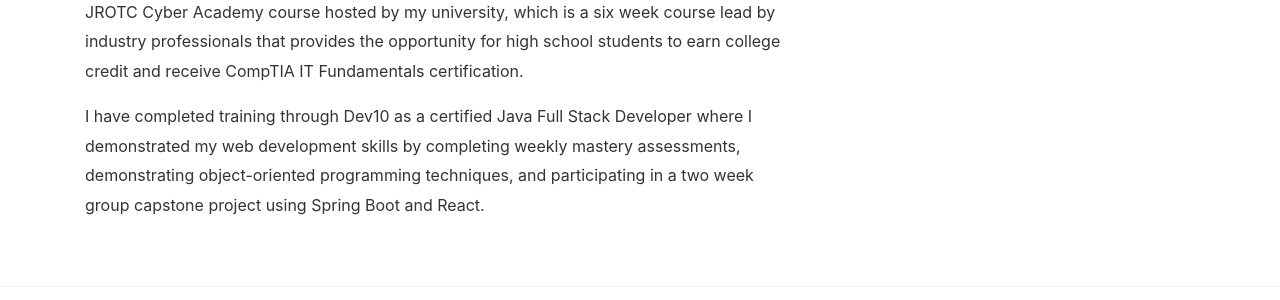
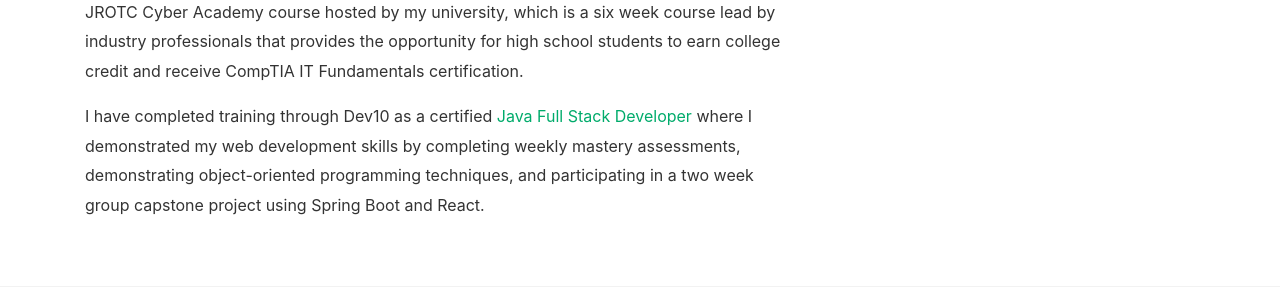
Before and after one commit to oneexists/oneexists.github.io, a Jekyll site: the page built from _pages/about.md, in a window 1280 px wide. Shown: the part 514-814 px from the top of the page. Built offline with Jekyll 4.4.1, drawn with Linux system fonts in a browser that asks for light colours; nearby versions of some CDN libraries; a script that is not in the unit is left out; some of the changed lines change nothing that is shown.

Commit message:
add link to dev10 credential

```diff
--- a/_pages/about.md
+++ b/_pages/about.md
@@ -27,11 +27,12 @@
 </p>
 
 <p>
-  I have completed training through Dev10 as a certified Java
-  Full Stack Developer where I demonstrated my web development skills
-  by completing weekly mastery assessments, demonstrating object-oriented
-  programming techniques, and participating in a two week group capstone
-  project using Spring Boot and React.
+  I have completed training through Dev10 as a certified
+  <a href="https://www.credly.com/badges/0f43eec8-98fe-4962-bac3-0bf58f6830c6">Java Full Stack Developer</a>
+  where I demonstrated my web development skills by completing weekly
+  mastery assessments, demonstrating object-oriented programming
+  techniques, and participating in a two week group capstone project
+  using Spring Boot and React.
 </p>
 
 </div>
```
